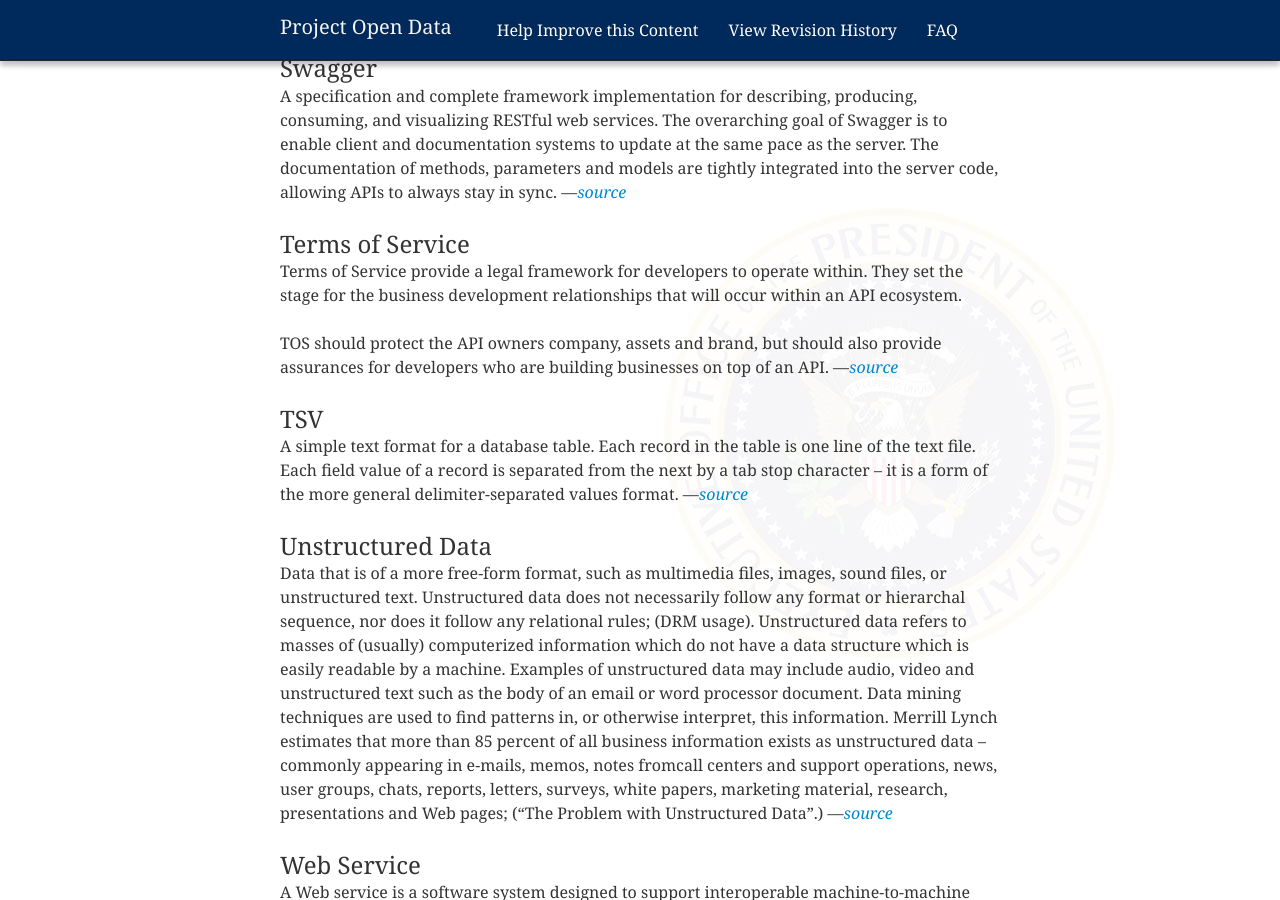
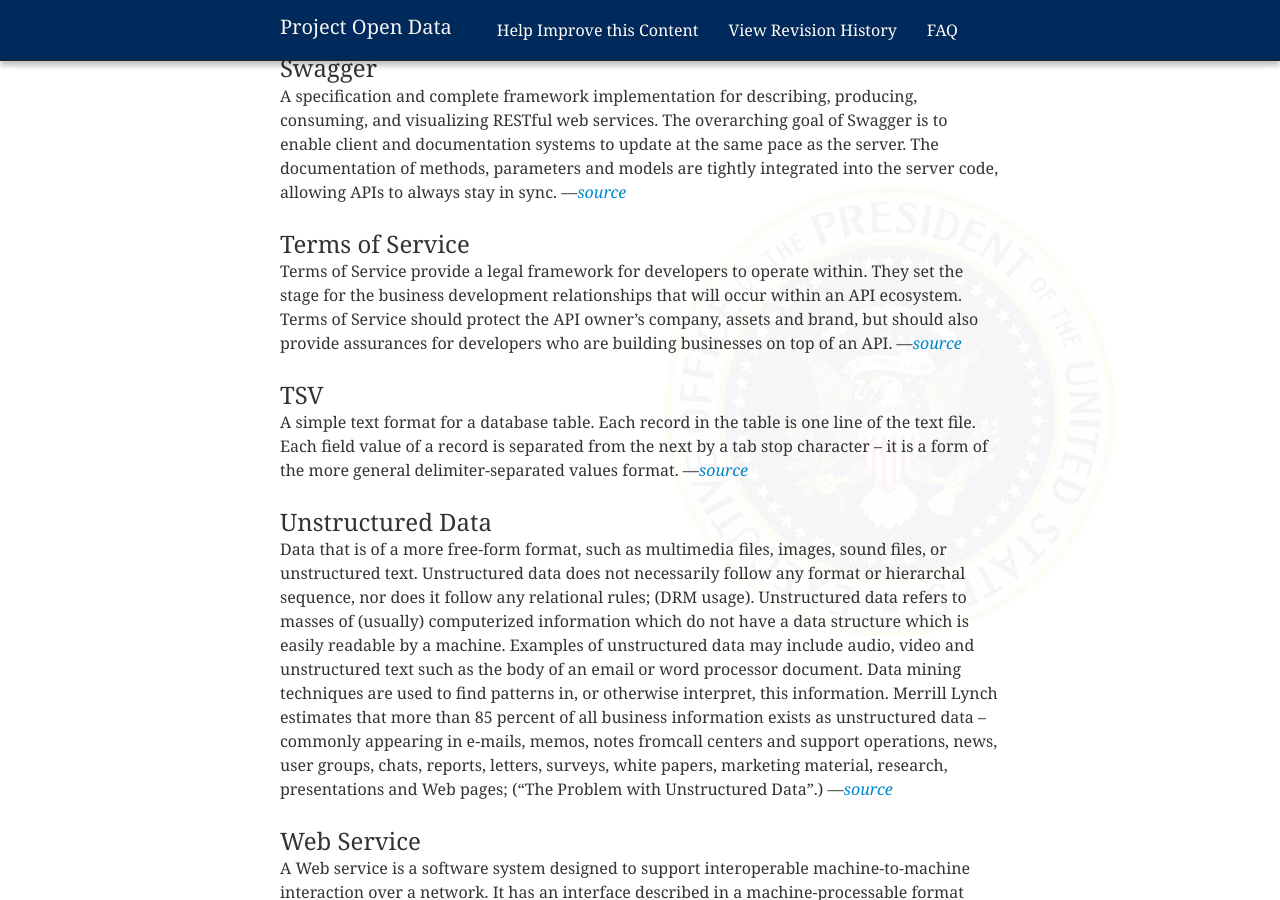
Before and after one commit to gbinal/p-o-d.github.com, a Jekyll site: the page built from glossary.md, in a window 1280 px wide and 900 px high, scrolled down 6837 px. Built offline with Jekyll 4.4.1, drawn with Linux system fonts in a browser that asks for light colours; nearby versions of some CDN libraries.

Commit message:
Grammatical fix

```diff
--- a/glossary.md
+++ b/glossary.md
@@ -171,9 +171,7 @@ A specification and complete framework implementation for describing, producing,
 
 ### Terms of Service
 
-Terms of Service provide a legal framework for developers to operate within. They set the stage for the business development relationships that will occur within an API ecosystem.
-
-TOS should protect the API owners company, assets and brand, but should also provide assurances for developers who are building businesses on top of an API. —*[source](http://apievangelist.com/buildingblocks/terms_of_use__conditions.php)*
+Terms of Service provide a legal framework for developers to operate within. They set the stage for the business development relationships that will occur within an API ecosystem. Terms of Service should protect the API owner's company, assets and brand, but should also provide assurances for developers who are building businesses on top of an API. —*[source](http://apievangelist.com/buildingblocks/terms_of_use__conditions.php)*
 
 ### TSV
 
```
